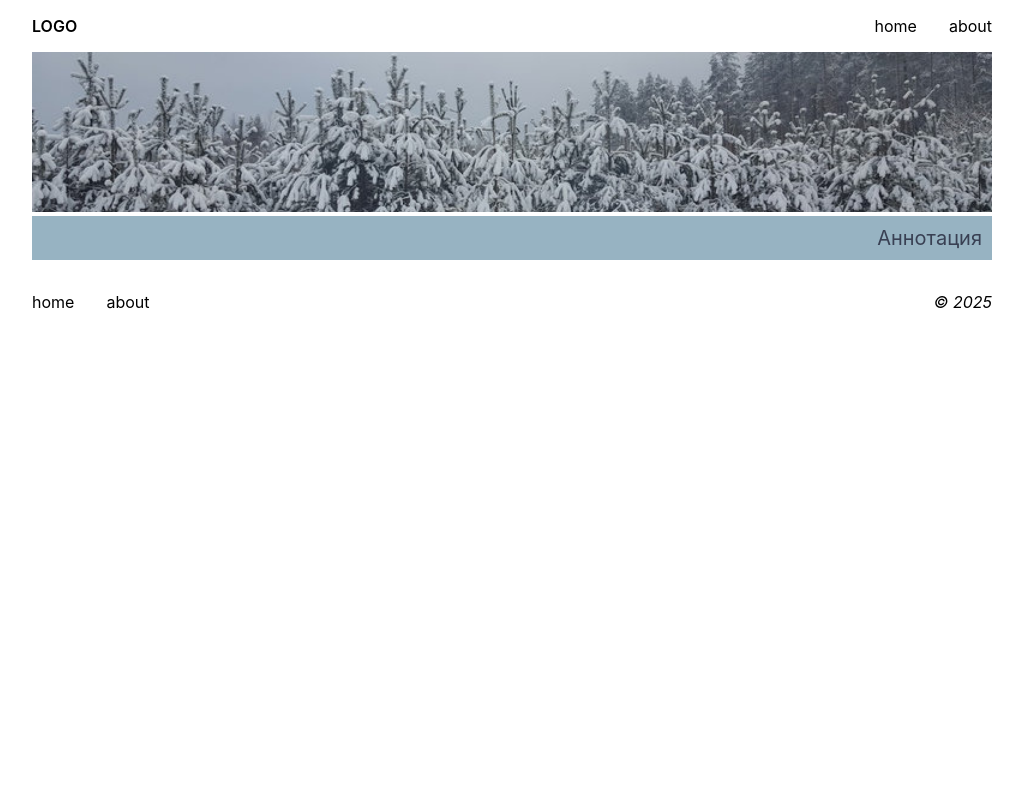
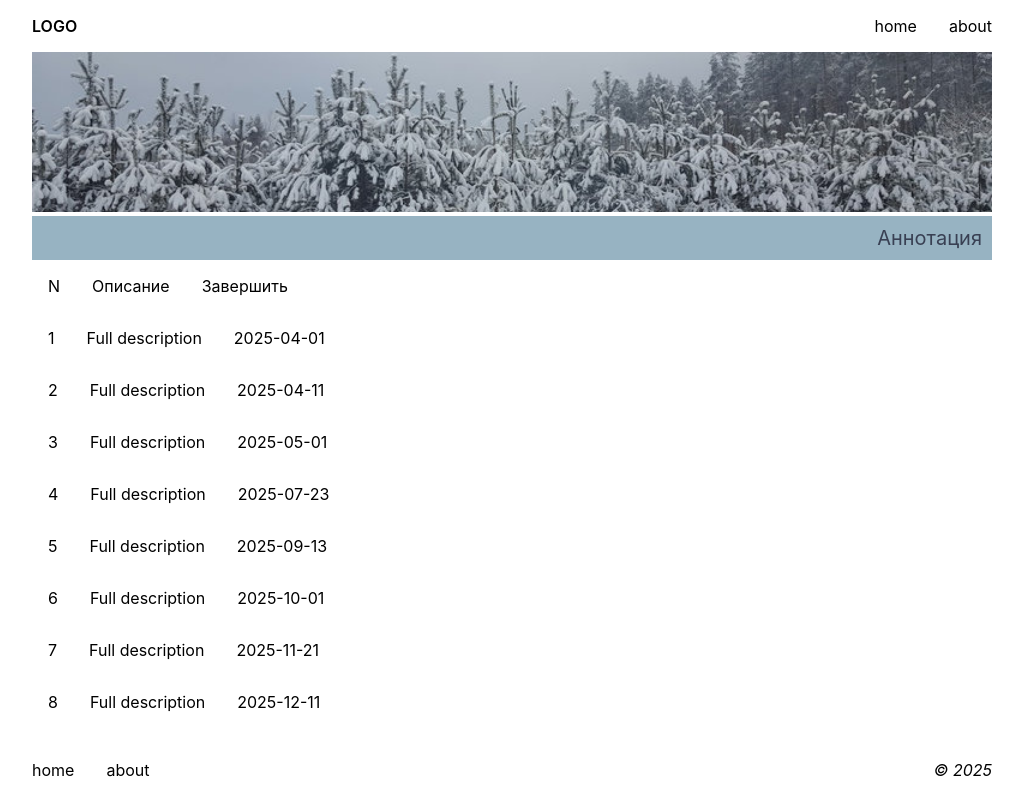
Before and after one commit to shustrya/todo-list, a React (Create React App) app: page / in a window 1280 px wide. Shown: the whole page, without its empty margins (128-1151 px from the left). Built offline with nearby package versions, Linux system fonts and the light colour scheme.

Commit message:
Lesson 3

```diff
--- a/src/App.js
+++ b/src/App.js
@@ -1,12 +1,14 @@
 import Banner from "./components/banner/Banner";
 import Footer from "./components/footer/Footer";
 import Header from "./components/header/Header";
+import JobsList from "./components/jobs/list/Jobslist";
 
 function App() {
   return (
     <div>
       <Header/>
       <Banner/>
+      <JobsList/>
       <Footer/>
     </div>
   );
--- /dev/null
+++ b/src/components/jobs/job/Job.js
@@ -0,0 +1,17 @@
+export default function Job({jobData}) {
+  if(jobData.finished) return null;
+
+  return (
+    <div key={jobData.id}
+          style={{
+            display: "flex",
+            padding: "1rem",
+            gap: "2rem"
+          }}
+    >
+      <div>{jobData.n}</div>
+      <div>{jobData.description}</div>
+      <div>{jobData.finish_by}</div>
+    </div>
+  );
+}
--- /dev/null
+++ b/src/components/jobs/list/Jobslist.js
@@ -0,0 +1,24 @@
+import { Jobs } from '../../../jobs';
+import Job from '../job/Job';
+import jobStyle from './jobslist.module.css';
+
+export default function JobsList() {
+  const jobs = Jobs.filter( job => !job.finished )
+              .sort((a,b) =>  new Date(a.finish_by) - new Date(b.finish_by))
+              .map((y,idx)=> ({...y, n:idx+1}))
+              .map(x => <Job jobData={x}/>);
+  return (
+      <div className={jobStyle.container}>
+        <div style={{
+          display: "flex",
+          padding: "1rem",
+          gap: "2rem"
+        }}>
+          <div>N</div>
+          <div>Описание</div>
+          <div>Завершить</div>
+        </div>
+        {jobs}
+      </div>
+  );
+}
--- /dev/null
+++ b/src/components/jobs/list/jobslist.module.css
@@ -0,0 +1,3 @@
+.container {
+
+}
--- /dev/null
+++ b/src/jobs.js
@@ -0,0 +1,11 @@
+export const Jobs = [
+  { id: 6, created_at: '2025-01-25', finish_by: '2025-11-21', marks: ['m1', 'm2'], description: 'Full description', users: [1,3,5], finished: false },
+  { id: 2, created_at: '2025-01-25', finish_by: '2025-05-01', marks: ['m1', 'm2'], description: 'Full description', users: [1,3,5], finished: false },
+  { id: 3, created_at: '2025-01-25', finish_by: '2025-04-01', marks: ['m1', 'm2'], description: 'Full description', users: [1,3,5], finished: false },
+  { id: 9, created_at: '2025-01-25', finish_by: '2025-07-23', marks: ['m1', 'm2'], description: 'Full description', users: [1,3,5], finished: false },
+  { id: 5, created_at: '2025-01-25', finish_by: '2025-12-11', marks: ['m1', 'm2'], description: 'Full description', users: [1,3,5], finished: false },
+  { id: 7, created_at: '2025-01-25', finish_by: '2025-03-01', marks: ['m1', 'm2'], description: 'Full description', users: [1,3,5], finished: true },
+  { id: 8, created_at: '2025-01-25', finish_by: '2025-04-11', marks: ['m1', 'm2'], description: 'Full description', users: [1,3,5], finished: false },
+  { id: 1, created_at: '2025-01-25', finish_by: '2025-10-01', marks: ['m1', 'm2'], description: 'Full description', users: [1,3,5], finished: false },
+  { id: 4, created_at: '2025-01-25', finish_by: '2025-09-13', marks: ['m1', 'm2'], description: 'Full description', users: [1,3,5], finished: false }
+];
```
Also changed, not shown: src/components/menu/Menu.js (line endings or trailing spaces).
